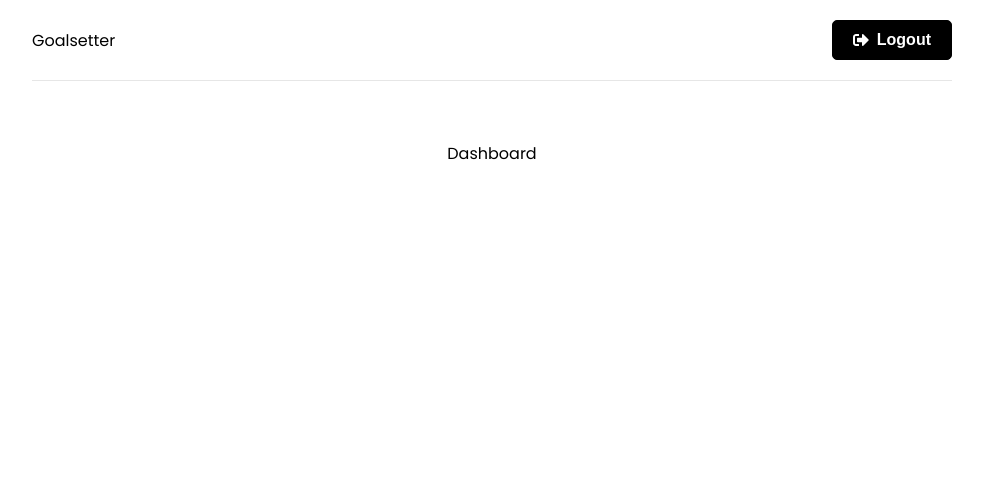
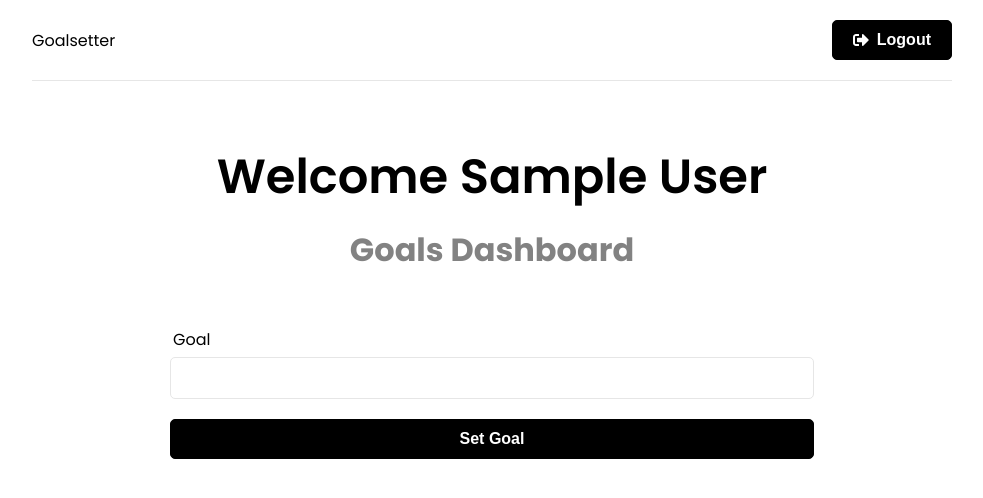
Before and after one commit to komlalex/goalsetter, a React (Create React App) app in the folder frontend/: page / in a window 1280 px wide. Shown: the top 498 px of the page, without its empty margins (148-1131 px from the left). Built offline with nearby package versions, Linux system fonts and the light colour scheme; sample sign-in values are in the browser's storage.

Commit message:
GoalForm created

```diff
--- a/frontend/src/app/store.js
+++ b/frontend/src/app/store.js
@@ -1,9 +1,11 @@
 import {configureStore} from "@reduxjs/toolkit" ;
 import authReducer from "../features/auth/authSlice";
+import goalReducer from "../features/goals/goalSlice";
 
 
 export const store = configureStore({
     reducer: {
-        auth: authReducer
+        auth: authReducer,
+        goal: goalReducer
     }
 });
--- /dev/null
+++ b/frontend/src/components/GoalForm.jsx
@@ -0,0 +1,40 @@
+import { useState } from "react";
+import { useDispatch } from "react-redux";
+import { setGoal } from "../features/goals/goalSlice";
+import {toast} from "react-toastify";
+
+function GoalForm() {
+    const dispatch = useDispatch();
+    const [text, setText] = useState("");
+
+    const onSubmit = (e) => {
+        e.preventDefault();
+
+        if (!text || !text.trim()) {
+            toast.error("Text field is empty");
+        } else {
+            dispatch(setGoal({text}));
+        setText("");
+        }
+
+    }
+  return (
+    <section className="form">
+        <form onSubmit={onSubmit}>
+            <div className="form-group">
+            <label htmlFor="goal">Goal</label>
+            <input name="text"
+            id ="text"
+            type="text"
+            value={text}
+            onChange={(e) => setText(e.target.value)}/>
+            </div>
+            <div className="form-group">
+                <button className="btn btn-block">Set Goal</button>
+            </div>
+        </form>
+    </section>
+  )
+}
+
+export default GoalForm
--- a/frontend/src/components/Header.jsx
+++ b/frontend/src/components/Header.jsx
@@ -1,11 +1,10 @@
 
 import {FaSignInAlt, FaSignOutAlt, FaUser} from "react-icons/fa";
-import { Link, useNavigate } from "react-router-dom";
+import { Link } from "react-router-dom";
 import { useSelector, useDispatch } from "react-redux";
 import {logout, reset} from "../features/auth/authSlice";
 
 function Header() {
-    const navigate = useNavigate()
     const dispatch = useDispatch();
     const {user} = useSelector((state) => state.auth);
 
--- /dev/null
+++ b/frontend/src/features/goals/goalService.js
@@ -0,0 +1,47 @@
+import axios from "axios";
+axios.defaults.baseURL = "http://localhost:5000/api";
+
+//Create a new goal
+ const setGoal = async (goal, token) => {
+    const config = {
+        headers: {
+            Authorization: `Bearer ${token}`
+        }
+    }
+    const response = await axios.post("/goals", goal);
+
+    if (response.data) {
+        return response.data
+    }
+}
+
+const updateGoal = async (goal) => {
+    const response = await axios.put("/goals", goal);
+
+    if (response.data) {
+        return response.data;
+    }
+}
+const getGoal = async () => {
+    const response = await axios.get("/goals");
+
+    if (response.data) {
+        return response.data
+    }
+}
+
+const deleteGoal = async () => {
+    const response = await axios.delete("/goals");
+
+    if (response.data) {
+        return response.data;
+    }
+}
+
+const goalService = {
+    setGoal,
+    updateGoal,
+    getGoal,
+    deleteGoal
+}
+export default goalService;
--- /dev/null
+++ b/frontend/src/features/goals/goalSlice.js
@@ -0,0 +1,48 @@
+import { createSlice, createAsyncThunk } from "@reduxjs/toolkit";
+import goalService from "./goalService";
+
+const initialState = {
+    goals: [],
+    message: "",
+    isLoading: false,
+    isError: false,
+    isSuccess: false
+}
+
+//Create new goal
+export const setGoal = createAsyncThunk("goal/set",async (goalData, thunkAPI) => {
+    try {
+        const token = thunkAPI.getState().auth.user.token;
+        return await goalService.setGoal(goalData, token);
+    } catch (err) {
+        const message = (err.response && err.response.data && err.response.data.message) ||
+        err.message || err.toString()
+        return thunkAPI.rejectWithValue(message)
+    }
+});
+
+export const updateGoal = createAsyncThunk("goal/update", async (goal, thunkAPI) => {
+
+})
+export const getGoal = createAsyncThunk("goal/get",async () => {
+
+});
+
+export const deleteGoal = createAsyncThunk("goal/delete",async () => {
+
+});
+
+export const authSlice = createSlice({
+    name: "goals",
+    initialState,
+    reducers: {
+        reset: (state) => initialState
+    },
+    extraReducers: (builder) => {
+
+    }
+});
+
+export const {reset} = authSlice.actions;
+
+export default authSlice.reducer;
--- a/frontend/src/pages/Dashboard.jsx
+++ b/frontend/src/pages/Dashboard.jsx
@@ -1,7 +1,27 @@
+import { useEffect } from "react";
+import {useNavigate} from "react-router-dom";
+import {useSelector} from "react-redux";
+import GoalForm from "../components/GoalForm";
+function Dashboard() {
+  const navigate = useNavigate();
+  const {user}  = useSelector((state) => state.auth);
 
-function Dashboard() {
+  useEffect(() => {
+    if (!user) {
+      navigate("/login")
+    }
+  },[user, navigate]);
+
+
+
   return (
-    <div>Dashboard</div>
+    <>
+    <section className= "heading">
+      <h1>Welcome {user && user.name}</h1>
+      <p>Goals Dashboard</p>
+    </section>
+    <GoalForm/>
+    </>
   )
 }
 
```
